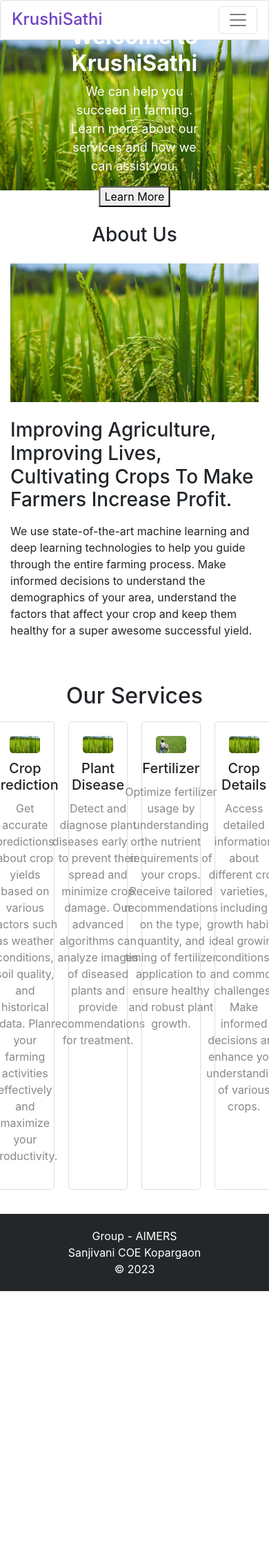
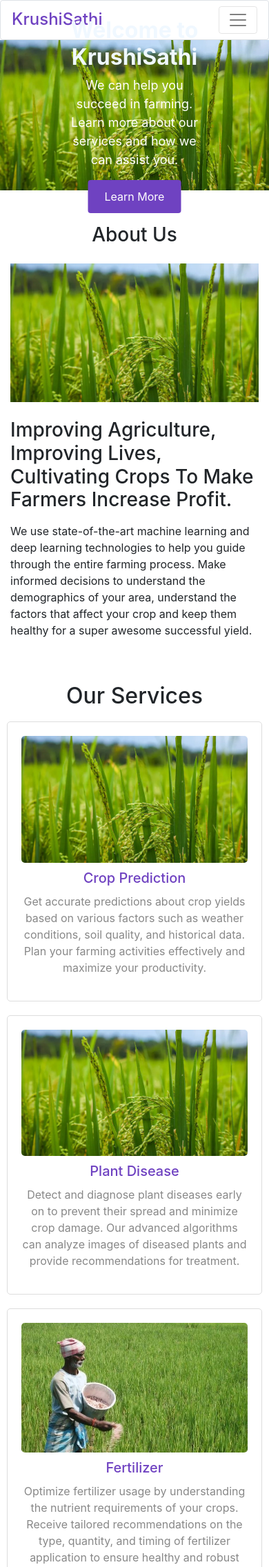
Before and after one commit to shekharbhide/Crop-Recommendation-System, a Django app: page / in a window 390 px wide. Shown: the top 2272 px of the page at 69% size. Before the commit the page ends 1872 px from the top, so only its background shows below. Run offline with Django 4.2, Linux system fonts and the light colour scheme; parts of the project's set-up code (start-up, migrations or seed data) failed here and were passed over; some libraries are stand-ins or nearby versions.

Commit message:
new design

```diff
--- a/static/CSS/homePage.css
+++ b/static/CSS/homePage.css
@@ -1,11 +1,5 @@
-@media (max-width: 768px) {
-    .service-box {
-      width: 100%;
-      margin-bottom: 20px;
-    }
-  }
 
-  /* Service Box Styles */
+ /* Service Box Styles */
   .home-page-container .service-container {
     display: flex;
     flex-wrap: nowrap;
@@ -45,10 +39,14 @@
     color: #888;
   }
 
+  .home-page-container .service-box a {
+    color: #6f42c1; /* Change the color value to your desired color */
+}
+
 
   .home-page-container .header-image {
     width: 100%;
-    max-height: 500px;
+    max-height: 550px;
     object-fit: cover;
 }
 
@@ -83,3 +81,47 @@
   .core-value {
     padding: 50px 0; /* Adjust the padding as per your preference */
   }
+
+
+  .header-image-container .learn-more-button {
+    background-color: #6f42c1;
+    color: white;
+    padding: 12px 24px;
+    font-size: 16px;
+    border: none;
+    border-radius: 4px;
+    cursor: pointer;
+  }
+
+  .learn-more-button:hover {
+    background-color: #6f42c1;
+  }
+
+
+
+
+/* Responsive Styles */
+
+
+@media (max-width: 768px) {
+  .home-page-container .service-container {
+    display: flex;
+    flex-wrap: wrap;
+    justify-content: center;
+  }
+
+  .home-page-container .service-box {
+    width: 100%;
+    max-width: 1000px; /* Adjust the max-width as per your preference */
+    padding: 20px;
+    box-sizing: border-box;
+    display: flex;
+    flex-direction: column;
+    align-items: center;
+    text-align: center;
+    border: 1px solid #ddd;
+    border-radius: 5px;
+    margin: 10px;
+  }
+
+}
--- a/templates/index.html
+++ b/templates/index.html
@@ -19,17 +19,17 @@
     <div class="header-image-container">
         <img class="header-image" src="{% static 'images/peek.jpg' %}" alt="Header Image">
         <div class="image-overlay">
-          <h1>Welcome to KrushiSathi</h1>
+          <h1 style="color:aliceblue">Welcome to KrushiSathi</h1>
           <p>We can help you succeed in farming. Learn more about our services and how we can assist you.</p>
-          <button class="learn-more-button">Learn More</button>
+          <button id="learn-more-button" class="learn-more-button">Learn More</button>
         </div>
       </div>
 
 
 
-    <section class="core-value py-5">
+      <section class="core-value py-5 middleofhomepage">
         <div class="container py-md-4">
-            <h3 class="heading mb-sm-5 mb-4 text-center"> About Us</h3>
+            <h3 class="heading mb-sm-5 mb-4 text-center">About Us</h3>
             <div class="row core-grids">
                 <div class="col-lg-6 core-left">
                     <img src="{% static 'images/peek.jpg' %}" class="img-fluid" alt="" />
@@ -38,35 +38,35 @@
                     <h3 class="mt-4">Improving Agriculture, Improving Lives, Cultivating Crops To Make Farmers Increase
                         Profit.</h3>
                     <p class="mt-3">We use state-of-the-art machine learning and deep learning technologies to help you
-                        guide through
-                        the entire farming process. Make informed decisions to understand the demographics of your area,
-                        understand the
-                        factors that affect your crop and keep them healthy for a super awesome successful yield.</p>
+                        guide through the entire farming process. Make informed decisions to understand the demographics of
+                        your area, understand the factors that affect your crop and keep them healthy for a super awesome
+                        successful yield.</p>
                 </div>
             </div>
         </div>
     </section>
 
-    <h2 style="text-align: center">Our Services</h2>
-    <div class="service-container">
+
+    <h2 id="services-section" style="text-align: center">Our Services</h2>
+    <div id="services-section" class="service-container">
       <div class="service-box">
         <img src="{% static 'images/peek.jpg' %}" alt="Service 1">
-        <h3>Crop Prediction</h3>
+        <h3><a href="/predictor">Crop Prediction</a></h3>
         <p>Get accurate predictions about crop yields based on various factors such as weather conditions, soil quality, and historical data. Plan your farming activities effectively and maximize your productivity.</p>
       </div>
       <div class="service-box">
         <img src="{% static 'images/peek.jpg' %}" alt="Service 2">
-        <h3>Plant Disease</h3>
+        <h3><a href="/plantde">Plant Disease</a></h3>
         <p>Detect and diagnose plant diseases early on to prevent their spread and minimize crop damage. Our advanced algorithms can analyze images of diseased plants and provide recommendations for treatment.</p>
       </div>
       <div class="service-box">
         <img src="{% static 'images/farmer.jpg' %}" alt="Service 3">
-        <h3>Fertilizer</h3>
+        <h3><a href="/fert_recommend">Fertilizer</a></h3>
         <p>Optimize fertilizer usage by understanding the nutrient requirements of your crops. Receive tailored recommendations on the type, quantity, and timing of fertilizer application to ensure healthy and robust plant growth.</p>
       </div>
       <div class="service-box">
         <img src="{% static 'images/peek.jpg' %}" alt="Service 4">
-        <h3>Crop Details</h3>
+        <h3><a href="/crop_search">Crop Details</a></h3>
         <p>Access detailed information about different crop varieties, including growth habits, ideal growing conditions, and common challenges. Make informed decisions and enhance your understanding of various crops.</p>
       </div>
     </div>
@@ -74,7 +74,12 @@
 
 
 
-
+    <script>
+      document.getElementById('learn-more-button').addEventListener('click', function() {
+          var servicesSection = document.getElementById('services-section');
+          servicesSection.scrollIntoView({ behavior: 'smooth' });
+      });
+      </script>
 
 
 
```
